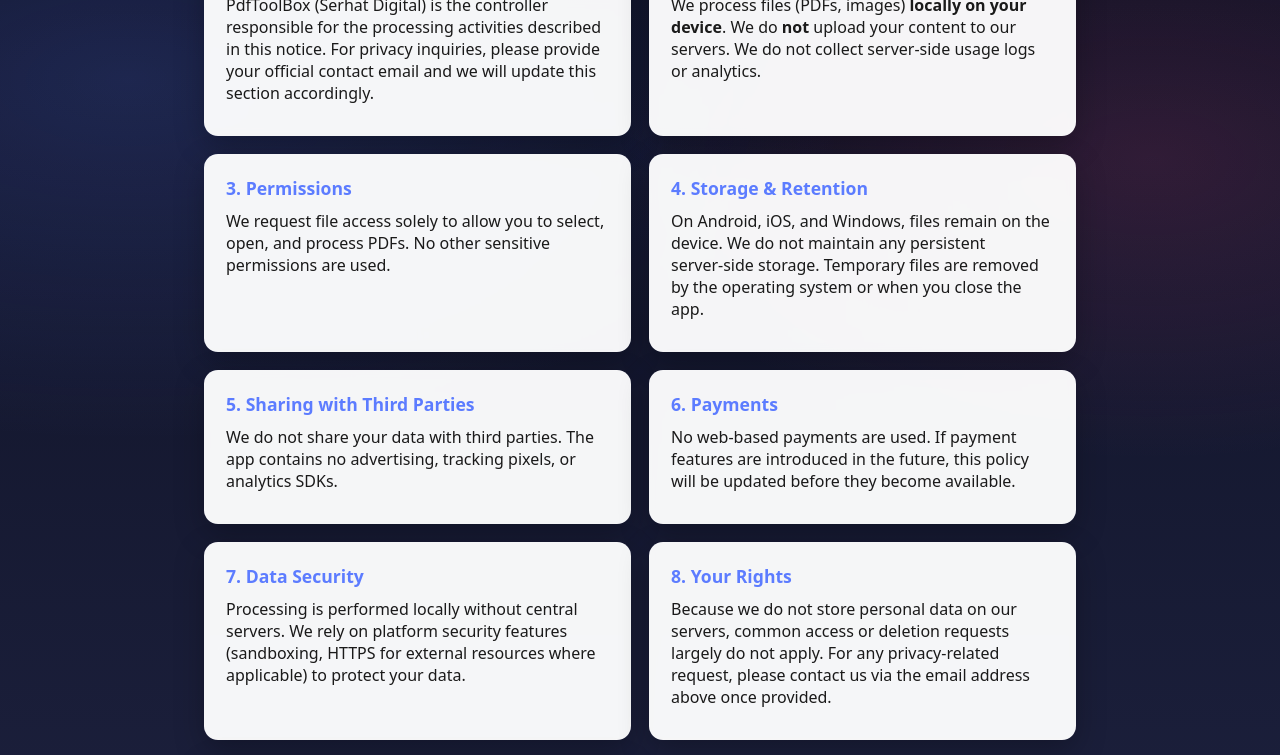
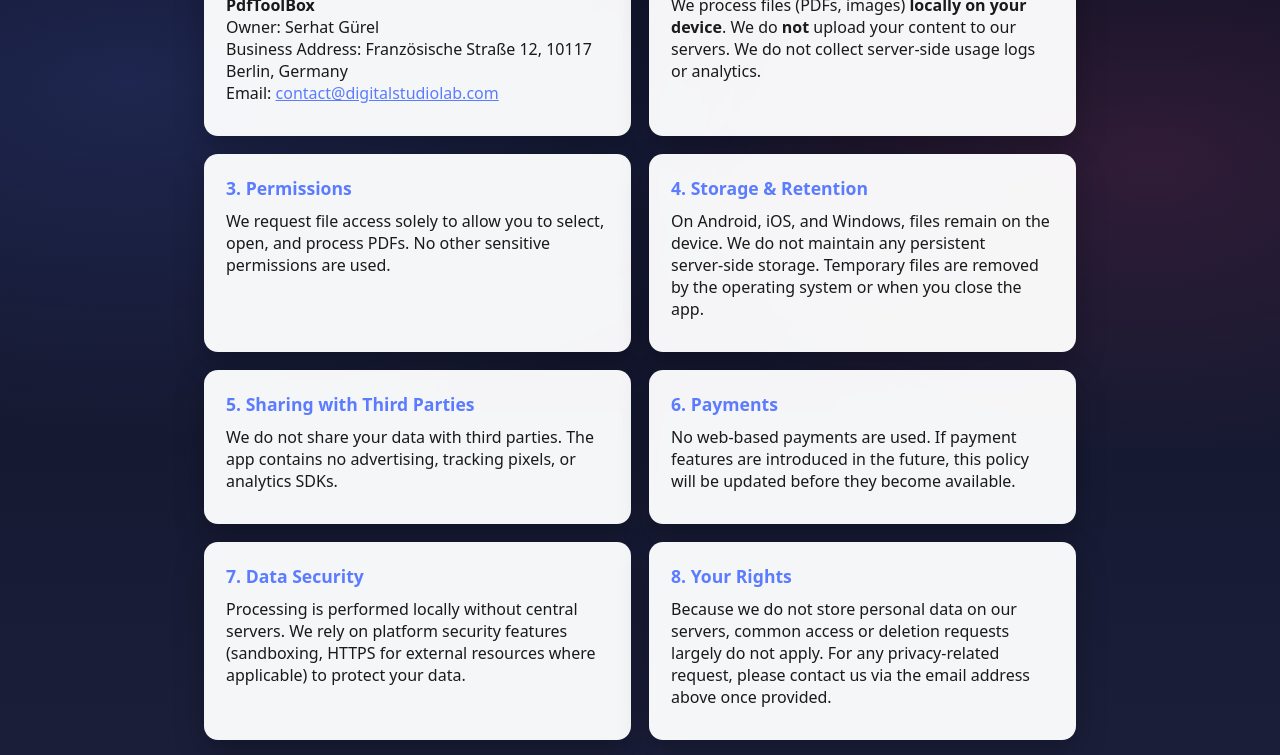
Before and after one commit to SerhatDigital/pdftoolbox-privacy, a plain HTML site: page index.html in a window 1280 px wide. Shown: the top 755 px of the page. Drawn offline with Linux system fonts and the light colour scheme.

Commit message:
Add official controller contact details

```diff
--- a/index.html
+++ b/index.html
@@ -70,7 +70,10 @@
       <div class="grid">
         <section class="card">
           <h2>1. Controller</h2>
-          <p>PdfToolBox (Serhat Digital) is the controller responsible for the processing activities described in this notice. For privacy inquiries, please provide your official contact email and we will update this section accordingly.</p>
+          <p><strong>PdfToolBox</strong><br>
+          Owner: Serhat Gürel<br>
+          Business Address: Französische Straße 12, 10117 Berlin, Germany<br>
+          Email: <a href="mailto:contact@digitalstudiolab.com" style="color:var(--primary)">contact@digitalstudiolab.com</a></p>
         </section>
 
         <section class="card">
```
